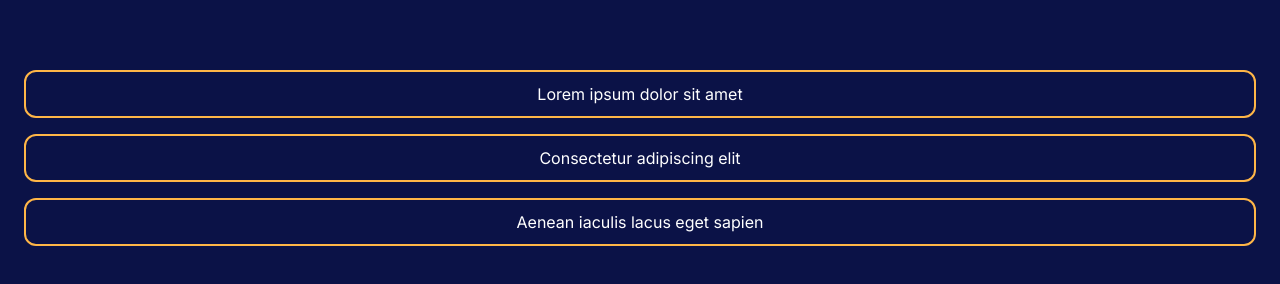
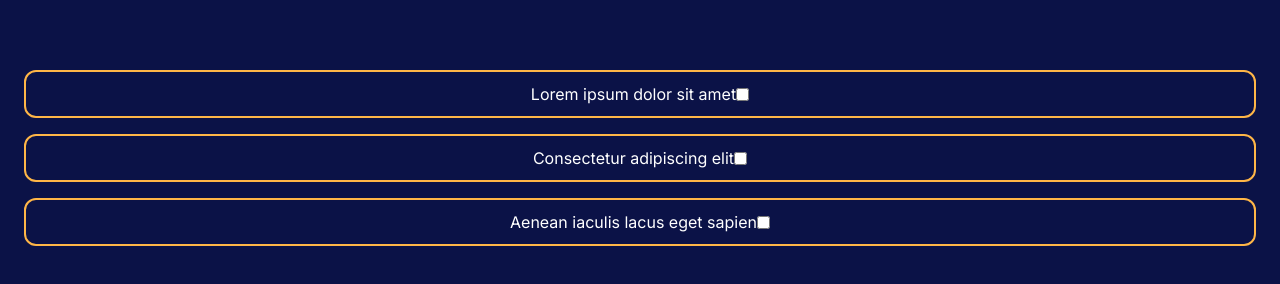
Before and after one commit to kersolo/ManagEvent_front, a React (Vite) app: page /NotificationPage in a window 1280 px wide. Both pictures are taken after a click on the button "Notifications". Shown: the part 202-486 px from the top of the page. Built offline with nearby package versions, Linux system fonts and the light colour scheme.

Commit message:
try to add timer on user click to select the notif wich be able delete

```diff
--- a/src/components/Notifications.tsx
+++ b/src/components/Notifications.tsx
@@ -1,13 +1,56 @@
+import { useState } from "react";
+
+
 export interface NotifcationInterface {
     element: { content: string }
 }[];
+export interface Timer {
+    timer: Date;
+}
+export interface CheckBox {
+    checkBox: boolean;
+}
 
 export default function Notification({ element }: NotifcationInterface) {
 
-    return (
+    // function LongPress() {
+        // const [isLongPress, setIsLongPress] = useState(false);
+        // const count = 0;
+        let timer;
+        const handleMousseDown = (timer:any) => {
+            setInterval({timer}, 1000);
 
-        <div
-        className="border-orangeDP border-2 rounded-xl text-center flex items-center justify-center h-12">
-            <p className="text-base">{element.content}</p>
-        </div>)
+        };
+
+
+        const handleMouseUp = (timer:any) => {
+            timer++
+            clearInterval(timer)
+            if (timer >= 5) {
+                // timer++;
+                console.log('Coucou')
+            } else { console.log('appuyez plus longtemps')}
+        }
+        const [checkBox, setCheckBox] = useState(true);
+        function handleChange () {
+            checkBox
+        }
+        return (
+
+            <div
+                className="border-orangeDP border-2 rounded-xl text-center flex items-center justify-center h-12"
+                //changer l'attribut en OnTouchStart avant le déployement
+                onMouseDown={handleMousseDown}
+                onMouseUp={handleMouseUp}
+            >
+                <p className="text-base">{element.content}</p>
+                    <input
+                    type="checkbox"
+                    className=""
+                    name="checkBox"
+                    id="onTouch"
+                    onChange={handleChange}
+                    checked={setCheckBox}/>
+            </div>)
+    // }
 }
--- a/src/pages/Notification/NotificationPage.tsx
+++ b/src/pages/Notification/NotificationPage.tsx
@@ -14,12 +14,10 @@ export default function NotificationPage() {
     const [showMessage, setShowMessage] = useState(true);
 
     function handleClickNotif() {
-        console.log("clicked");
         setShowNotif(true)
         setShowMessage(false)
     }
     function handleClickMessage() {
-        console.log("clicked");
         setShowNotif(false)
         setShowMessage(true)
     }
```
